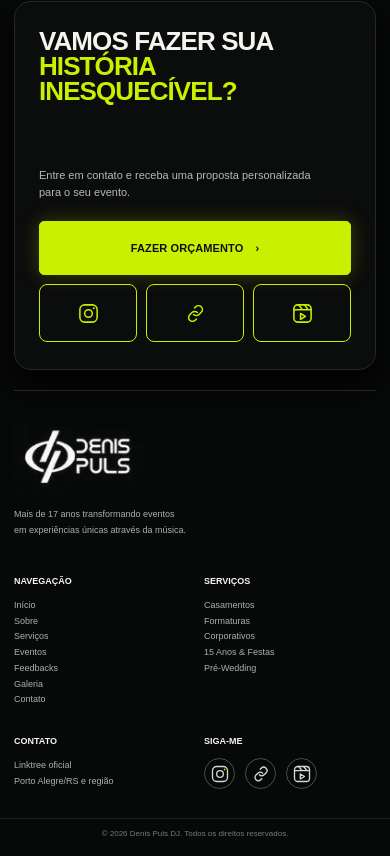
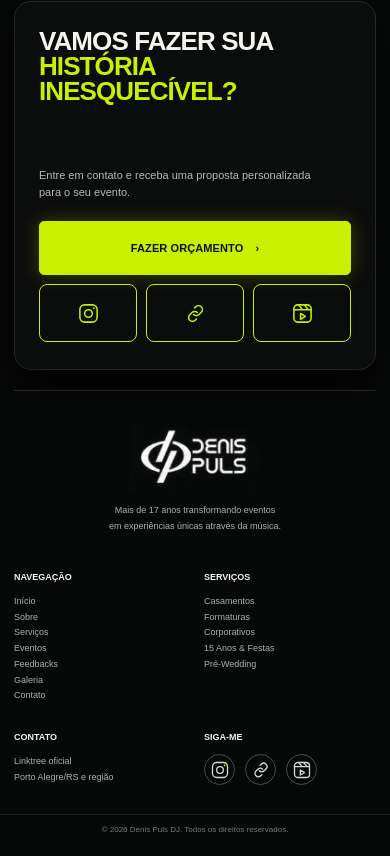
Before and after one commit to ewerton-engracio10/dj-denis-puls, a Next.js app: page / in a window 390 px wide. Shown: the part 5160-6016 px from the top of the page. Built offline with nearby package versions, Linux system fonts and the light colour scheme.

Commit message:
Centraliza logo e texto do rodapé no mobile

```diff
--- a/app/mobile-review.css
+++ b/app/mobile-review.css
@@ -194,6 +194,26 @@
     max-width: 100%;
   }
 
+  .footerBrand {
+    display: flex;
+    flex-direction: column;
+    align-items: center;
+    text-align: center;
+  }
+
+  .footerBrand img {
+    display: block;
+    margin-left: auto;
+    margin-right: auto;
+  }
+
+  .footerBrand p {
+    width: 100%;
+    margin-left: auto;
+    margin-right: auto;
+    text-align: center;
+  }
+
   .footer p,
   .footer a,
   .footer span {
```
